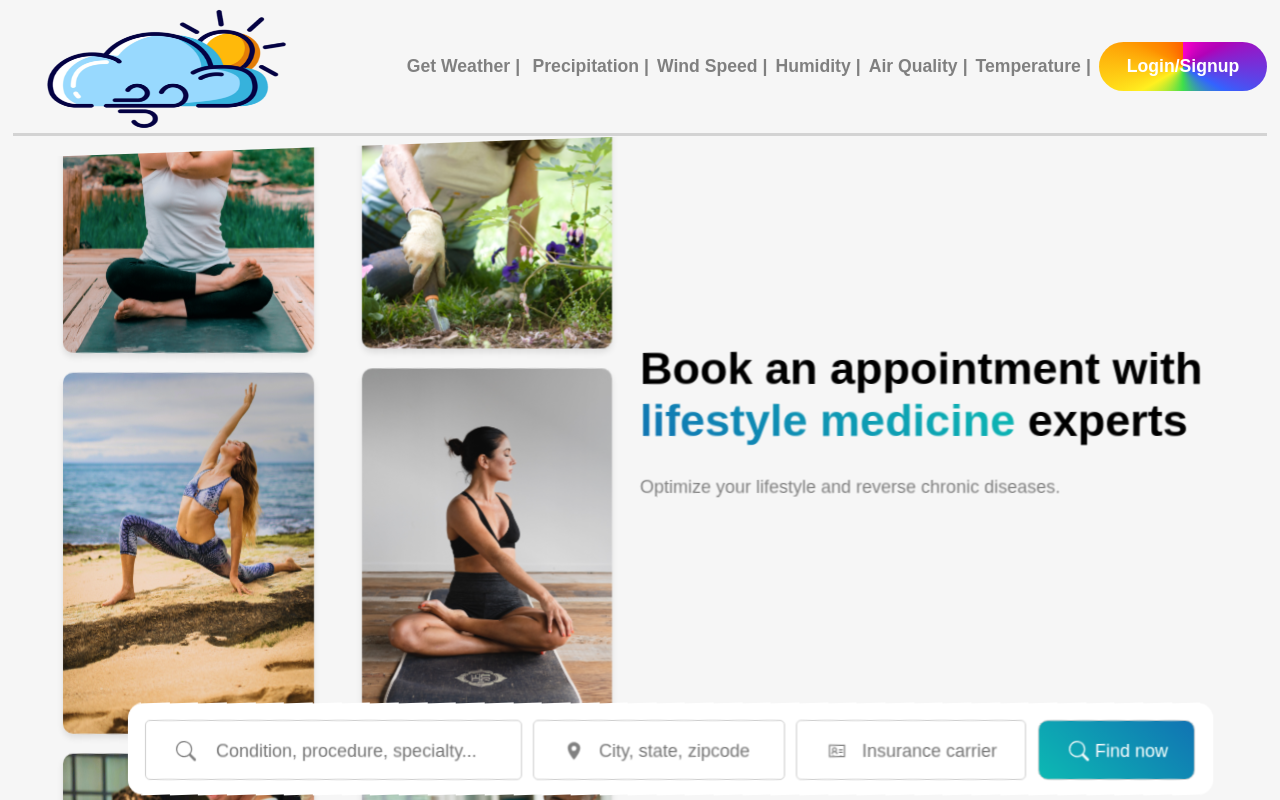
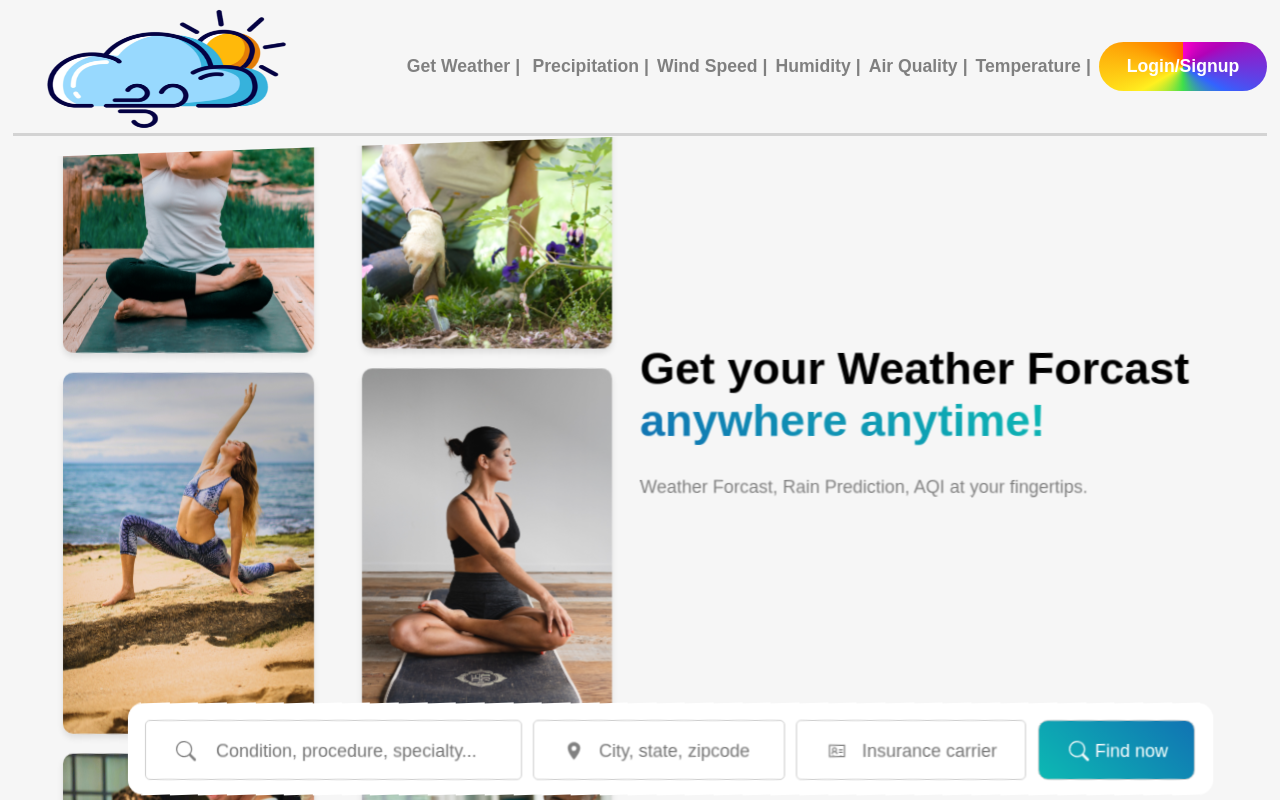
Before and after one commit to Ukashashere/Aasa_Tech._FullS, a React (Create React App) app in the folder frontend/: page / in a window 1280 px wide. Shown: the top 800 px of the page. Built offline with nearby package versions, Linux system fonts and the light colour scheme.

Commit message:
First Page Fix 1

```diff
--- a/frontend/src/components/Book_Appointment.jsx
+++ b/frontend/src/components/Book_Appointment.jsx
@@ -57,8 +57,8 @@ const Book_Appointment = () => {
 
       {/* Right Side: "Book an appointment" Text */}
       <div className="Book_Appointment-text">
-        <h1>Book an appointment with <span>lifestyle medicine</span> experts</h1>
-        <p>Optimize your lifestyle and reverse chronic diseases.</p>
+        <h1>Get your Weather Forcast<span> anywhere anytime!</span></h1>
+        <p>Weather Forcast, Rain Prediction, AQI at your fingertips.</p>
       </div>
 
 
```
Also changed, not shown: frontend/src/Assets/rain.png (added), frontend/src/Assets/snow.png (added).
